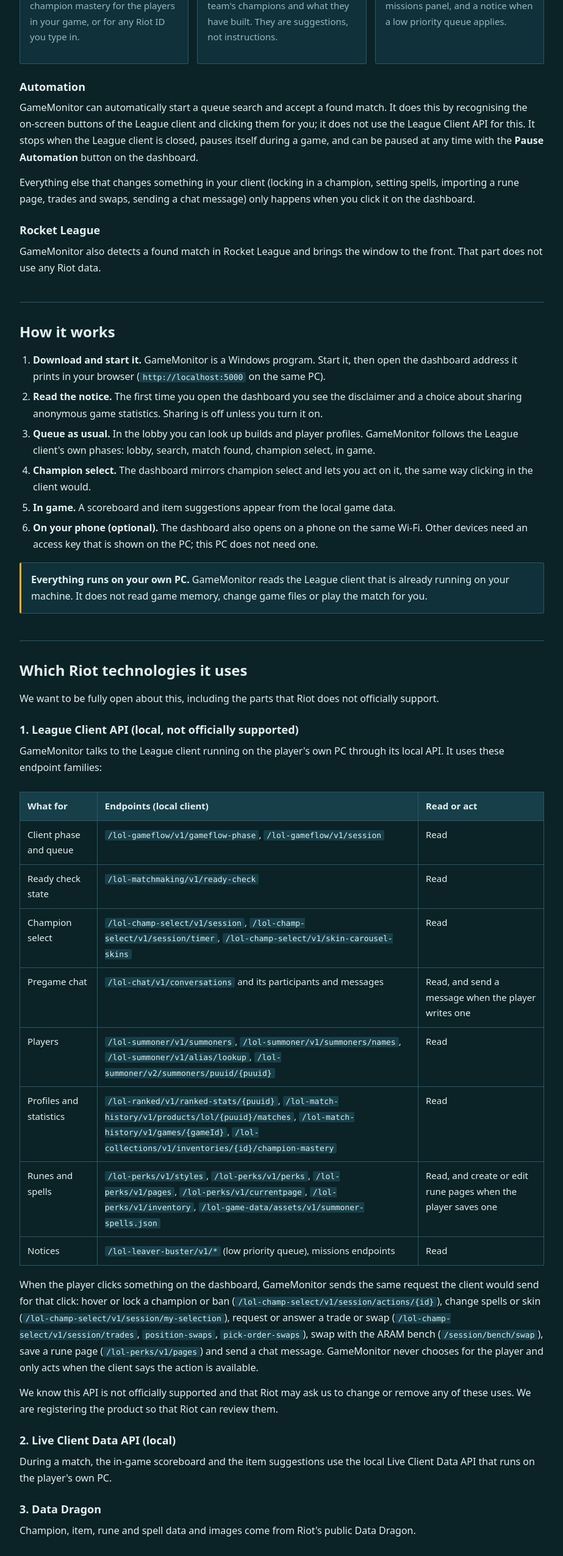
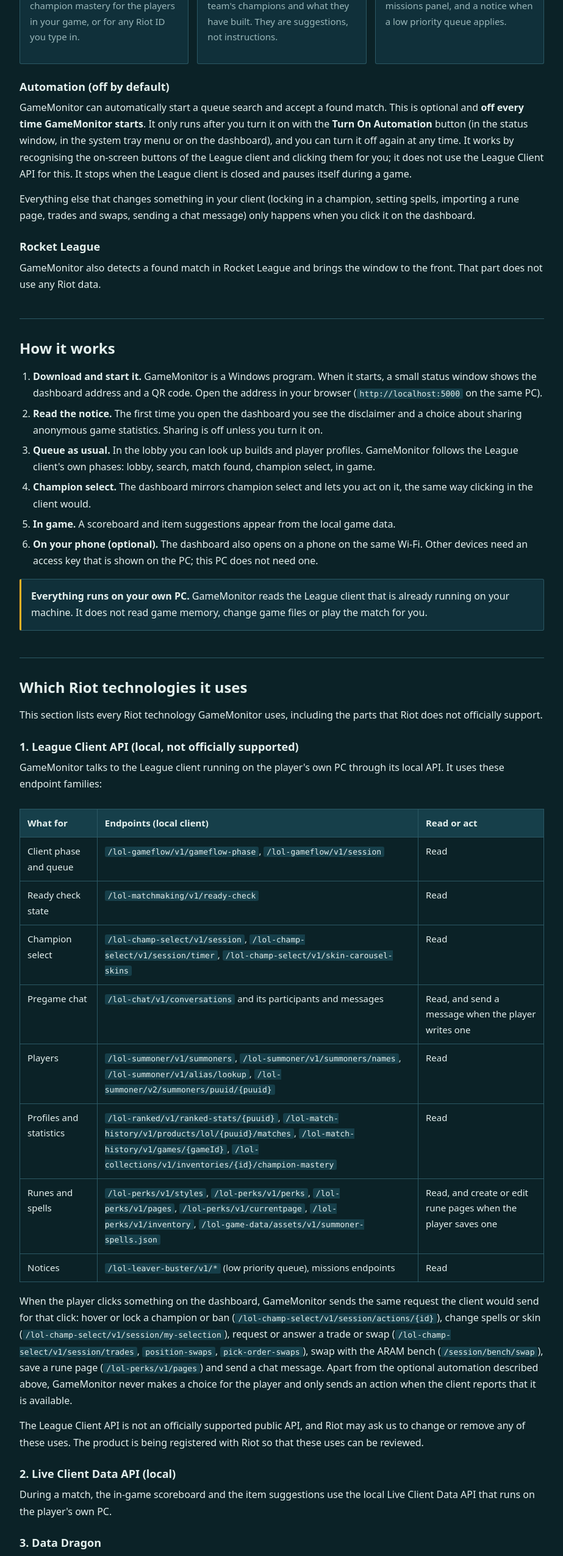
Before and after one commit to iimakerhd/GameMonitor-Public, a plain HTML site: page index.html in a window 1280 px wide. Shown: the part 1160-3711 px from the top of the page at 61% size, without its empty margins (178-1101 px from the left). Drawn offline with Linux system fonts and the light colour scheme.

Commit message:
Product page: automation is off by default and how to turn it on, official wording in the Riot data section, how to find the dashboard address

```diff
--- a/index.html
+++ b/index.html
@@ -81,8 +81,8 @@
       </div>
     </div>
 
-    <h3>Automation</h3>
-    <p>GameMonitor can automatically start a queue search and accept a found match. It does this by recognising the on-screen buttons of the League client and clicking them for you; it does not use the League Client API for this. It stops when the League client is closed, pauses itself during a game, and can be paused at any time with the <strong>Pause Automation</strong> button on the dashboard.</p>
+    <h3>Automation (off by default)</h3>
+    <p>GameMonitor can automatically start a queue search and accept a found match. This is optional and <strong>off every time GameMonitor starts</strong>. It only runs after you turn it on with the <strong>Turn On Automation</strong> button (in the status window, in the system tray menu or on the dashboard), and you can turn it off again at any time. It works by recognising the on-screen buttons of the League client and clicking them for you; it does not use the League Client API for this. It stops when the League client is closed and pauses itself during a game.</p>
     <p>Everything else that changes something in your client (locking in a champion, setting spells, importing a rune page, trades and swaps, sending a chat message) only happens when you click it on the dashboard.</p>
 
     <h3>Rocket League</h3>
@@ -92,7 +92,7 @@
   <section class="block" id="how-it-works">
     <h2>How it works</h2>
     <ol>
-      <li><strong>Download and start it.</strong> GameMonitor is a Windows program. Start it, then open the dashboard address it prints in your browser (<code>http://localhost:5000</code> on the same PC).</li>
+      <li><strong>Download and start it.</strong> GameMonitor is a Windows program. When it starts, a small status window shows the dashboard address and a QR code. Open the address in your browser (<code>http://localhost:5000</code> on the same PC).</li>
       <li><strong>Read the notice.</strong> The first time you open the dashboard you see the disclaimer and a choice about sharing anonymous game statistics. Sharing is off unless you turn it on.</li>
       <li><strong>Queue as usual.</strong> In the lobby you can look up builds and player profiles. GameMonitor follows the League client's own phases: lobby, search, match found, champion select, in game.</li>
       <li><strong>Champion select.</strong> The dashboard mirrors champion select and lets you act on it, the same way clicking in the client would.</li>
@@ -106,7 +106,7 @@
 
   <section class="block" id="riot-data">
     <h2>Which Riot technologies it uses</h2>
-    <p>We want to be fully open about this, including the parts that Riot does not officially support.</p>
+    <p>This section lists every Riot technology GameMonitor uses, including the parts that Riot does not officially support.</p>
 
     <h3>1. League Client API (local, not officially supported)</h3>
     <p>GameMonitor talks to the League client running on the player's own PC through its local API. It uses these endpoint families:</p>
@@ -125,8 +125,8 @@
       </tbody>
     </table>
     </div>
-    <p>When the player clicks something on the dashboard, GameMonitor sends the same request the client would send for that click: hover or lock a champion or ban (<code>/lol-champ-select/v1/session/actions/{id}</code>), change spells or skin (<code>/lol-champ-select/v1/session/my-selection</code>), request or answer a trade or swap (<code>/lol-champ-select/v1/session/trades</code>, <code>position-swaps</code>, <code>pick-order-swaps</code>), swap with the ARAM bench (<code>/session/bench/swap</code>), save a rune page (<code>/lol-perks/v1/pages</code>) and send a chat message. GameMonitor never chooses for the player and only acts when the client says the action is available.</p>
-    <p>We know this API is not officially supported and that Riot may ask us to change or remove any of these uses. We are registering the product so that Riot can review them.</p>
+    <p>When the player clicks something on the dashboard, GameMonitor sends the same request the client would send for that click: hover or lock a champion or ban (<code>/lol-champ-select/v1/session/actions/{id}</code>), change spells or skin (<code>/lol-champ-select/v1/session/my-selection</code>), request or answer a trade or swap (<code>/lol-champ-select/v1/session/trades</code>, <code>position-swaps</code>, <code>pick-order-swaps</code>), swap with the ARAM bench (<code>/session/bench/swap</code>), save a rune page (<code>/lol-perks/v1/pages</code>) and send a chat message. Apart from the optional automation described above, GameMonitor never makes a choice for the player and only sends an action when the client reports that it is available.</p>
+    <p>The League Client API is not an officially supported public API, and Riot may ask us to change or remove any of these uses. The product is being registered with Riot so that these uses can be reviewed.</p>
 
     <h3>2. Live Client Data API (local)</h3>
     <p>During a match, the in-game scoreboard and the item suggestions use the local Live Client Data API that runs on the player's own PC.</p>
@@ -159,7 +159,7 @@
 
   <section class="block" id="contact">
     <h2>Contact and feedback</h2>
-    <p>Questions, bug reports or privacy requests: <a href="https://github.com/iimakerhd/GameMonitor-Public/issues">open an issue on GitHub</a>.</p>
+    <p>Questions, bug reports or privacy requests: <a href="https://github.com/iimakerhd/GameMonitor-Public/issues">open an issue on GitHub</a>. Please do not include personal information in a public issue.</p>
   </section>
 
 </main>
```
